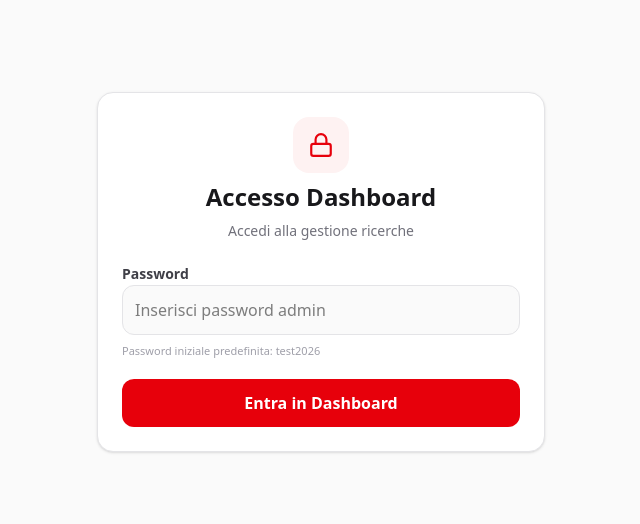
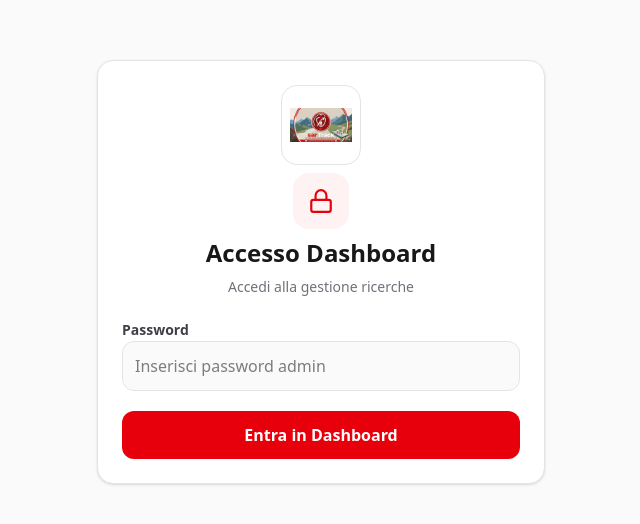
Before and after one commit to iFeuer83/sarTrack, a React (Vite) app: page / in a window 1280 px wide. Shown: the part 128-652 px from the top of the page, without its empty margins (319-959 px from the left). Built offline with nearby package versions, Linux system fonts and the light colour scheme.

Commit message:
Aggiunge logo UI e rimuove hint password in landing

```diff
--- a/src/App.tsx
+++ b/src/App.tsx
@@ -29,6 +29,7 @@ import {
 } from 'lucide-react';
 import { clsx, type ClassValue } from 'clsx';
 import { twMerge } from 'tailwind-merge';
+import logo from '../logo.png';
 
 // --- Utilities ---
 function cn(...inputs: ClassValue[]) {
@@ -67,6 +68,9 @@ interface Mission {
 const Header = ({ title, subtitle, icon: Icon }: { title: string; subtitle?: string; icon?: any }) => (
   <header className="bg-white border-bottom border-zinc-200 p-4 sticky top-0 z-50">
     <div className="max-w-7xl mx-auto flex items-center gap-3">
+      <div className="w-10 h-10 bg-white rounded-lg border border-zinc-200 flex items-center justify-center p-1 overflow-hidden">
+        <img src={logo} alt="RescueTrack logo" className="w-full h-full object-contain" />
+      </div>
       {Icon && <div className="p-2 bg-red-50 rounded-lg text-red-600"><Icon size={24} /></div>}
       <div>
         <h1 className="text-xl font-bold text-zinc-900 tracking-tight">{title}</h1>
@@ -647,6 +651,9 @@ const AdminLoginView = ({ onSuccess }: { onSuccess: () => void }) => {
       <div className="max-w-md w-full">
         <Card className="p-6 space-y-5">
           <div className="text-center space-y-2">
+            <div className="w-20 h-20 mx-auto rounded-2xl bg-white border border-zinc-200 p-2 flex items-center justify-center">
+              <img src={logo} alt="RescueTrack logo" className="w-full h-full object-contain" />
+            </div>
             <div className="w-14 h-14 mx-auto rounded-2xl bg-red-50 text-red-600 flex items-center justify-center">
               <Lock size={26} />
             </div>
@@ -667,7 +674,6 @@ const AdminLoginView = ({ onSuccess }: { onSuccess: () => void }) => {
               placeholder="Inserisci password admin"
               className="w-full p-3 bg-zinc-50 border border-zinc-200 rounded-xl focus:ring-2 focus:ring-red-500 outline-none transition-all"
             />
-            <p className="text-[11px] text-zinc-400">Password iniziale predefinita: test2026</p>
           </div>
           {error && <p className="text-sm text-red-600 font-medium">{error}</p>}
           <button
@@ -900,6 +906,9 @@ const PrintQrView = ({ missionId }: { missionId: string }) => {
   return (
     <div className="min-h-screen bg-white p-6 flex flex-col items-center justify-center gap-6">
       <div className="text-center space-y-2">
+        <div className="w-24 h-24 mx-auto rounded-2xl bg-white border border-zinc-200 p-3 flex items-center justify-center">
+          <img src={logo} alt="RescueTrack logo" className="w-full h-full object-contain" />
+        </div>
         <h1 className="text-3xl font-black text-zinc-900">{missionName}</h1>
         <p className="text-sm text-zinc-500">Scansiona per partecipare alla ricerca</p>
       </div>
```
Also changed, not shown: logo.png (added).
